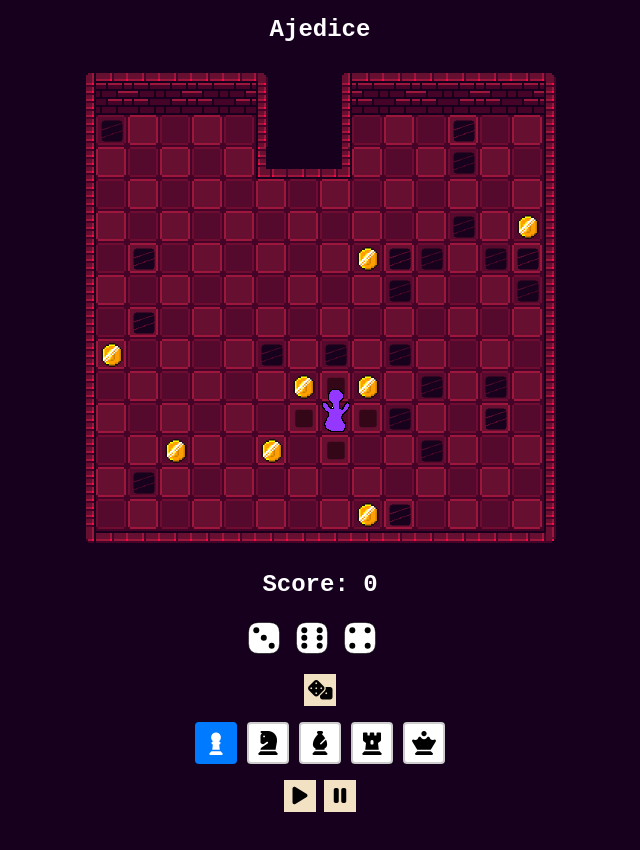
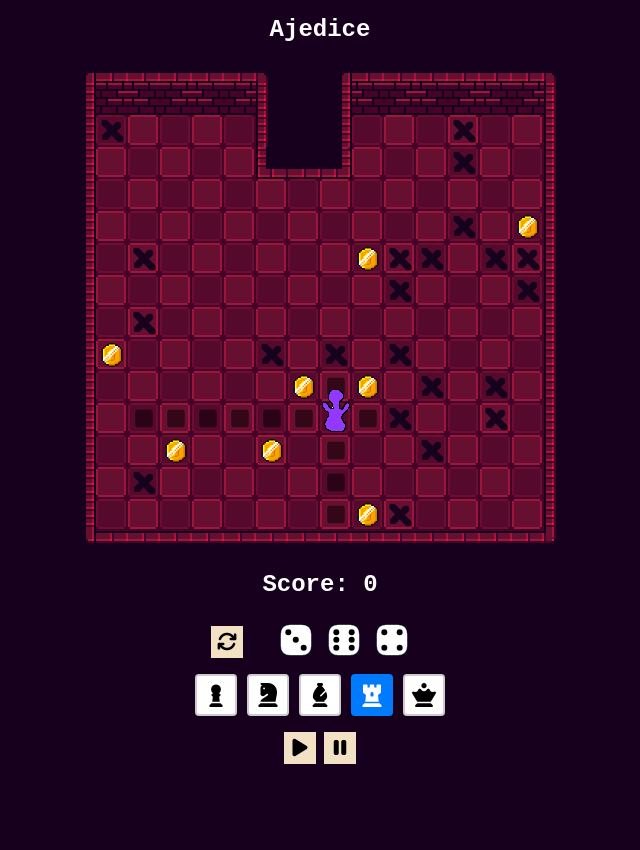
Before and after one commit to brunoip/ajedice, an Angular app: page / in a window 1280 px wide. Shown: the top 850 px of the page, without its empty margins (320-960 px from the left). After the commit the page ends 824 px from the top, so only its background shows below. Built offline with nearby package versions, Linux system fonts and the light colour scheme.

Commit message:
layout adjustment

```diff
--- a/src/app/app.component.css
+++ b/src/app/app.component.css
@@ -81,7 +81,11 @@ button.grass {
 }
 
 .control-panel{
-    margin: 16px auto;
+    margin: 4px auto;
+}
+
+.dice-panel{
+	display: flex;
 }
 
 .button-wrapper {
@@ -94,6 +98,8 @@ button.grass {
 .character-select {
 	display: flex;
 	gap: 10px;
+	margin: auto;
+    width: fit-content;
 }
 
 .character-select button {
--- a/src/app/app.component.html
+++ b/src/app/app.component.html
@@ -46,16 +46,17 @@
       </div>
 
       <div class="control-panel">
-        <div class="dices-container">
-          <div *ngFor="let dice of dices; let d = index">
-            <div>
-              <span class="dice" [ngClass]="'dice-' + dice"></span>
+        <div class="dice-panel">
+          <div class="button-wrapper">
+            <button   class="fa-solid fa-arrows-rotate" (click)="reRoll()"></button>
+          </div>
+          <div class="dices-container">
+            <div *ngFor="let dice of dices; let d = index">
+              <div>
+                <span class="dice" [ngClass]="'dice-' + dice"></span>
+              </div>
             </div>
           </div>
-        </div>
-
-        <div class="button-wrapper">
-          <button   class="fas fa-dice" (click)="reRoll()"></button>
         </div>
 
         <div class="character-select">
--- a/src/app/app.component.ts
+++ b/src/app/app.component.ts
@@ -63,7 +63,7 @@ export class AppComponent implements OnInit, OnDestroy {
 		{ name: 'Queen', icon: 'fas fa-chess-queen' }
 	];
 
-	selectedCharacterIndex: number | null = 0;
+	selectedCharacterIndex: number | null = 3;
 
   private audio!: HTMLAudioElement;
 
@@ -88,7 +88,7 @@ export class AppComponent implements OnInit, OnDestroy {
 
   ngOnInit() {
 		this.audioService.init('assets/sounds/music.wav', true); // Enable looping
-    this.playAudio()
+    //this.playAudio()
 	}
 
   getTile(x: number, y: number): string {
```
Also changed, not shown: src/assets/obstacle.png.
